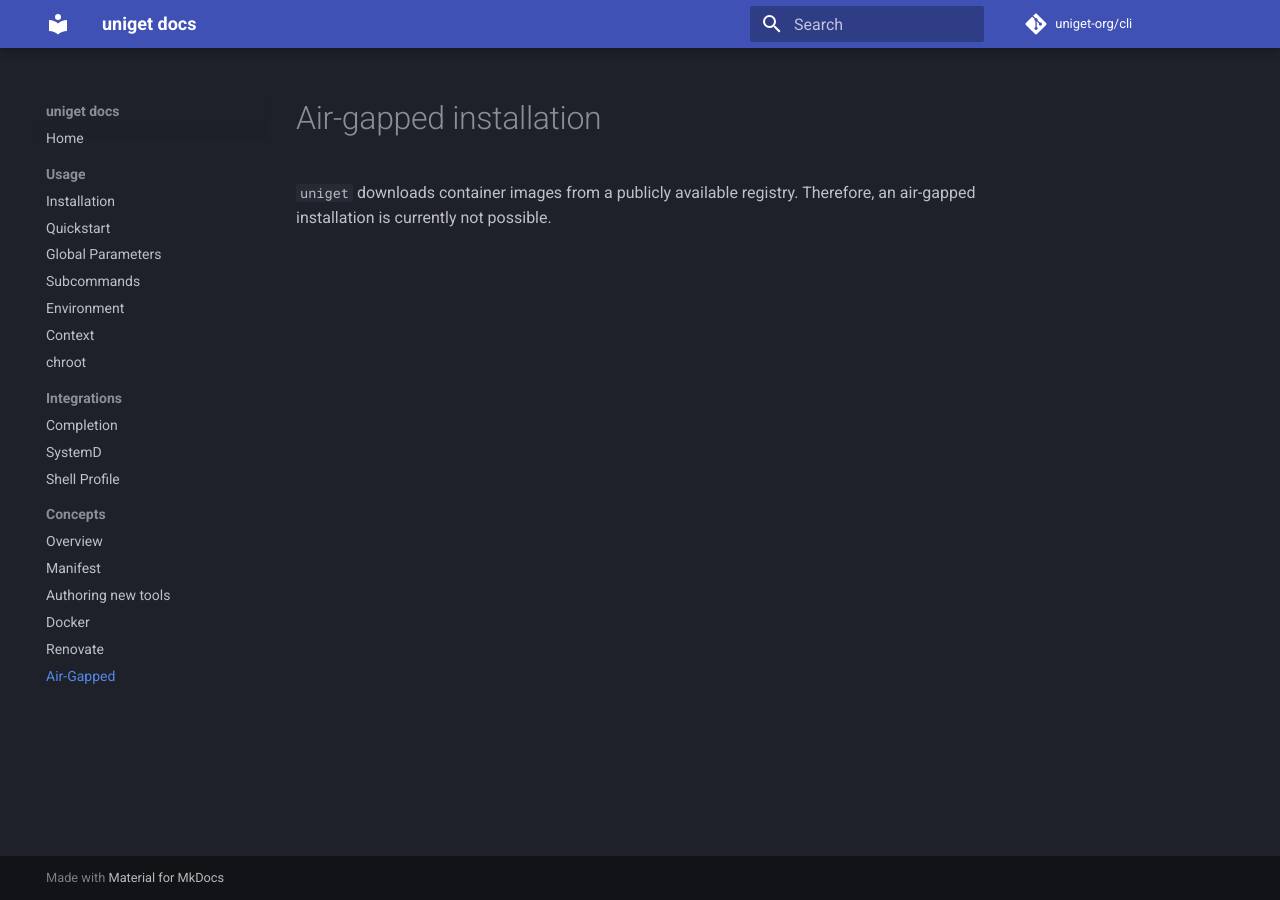
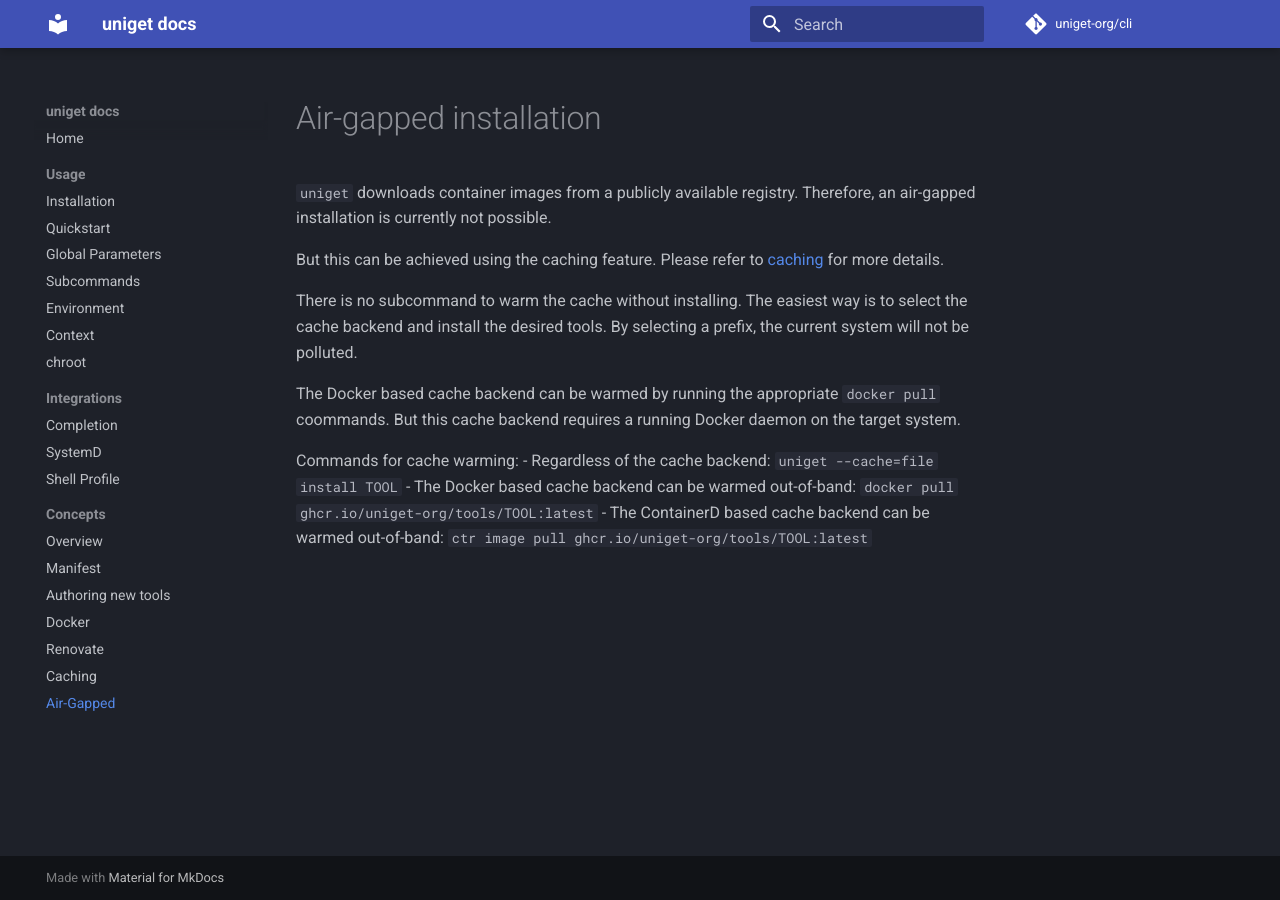
Before and after one commit to uniget-org/docs.uniget.dev, an MkDocs documentation site: the page built from docs/air-gapped.md, in a window 1280 px wide. Built offline with MkDocs 1.6.1 and Material for MkDocs 9.7.7, drawn with Linux system fonts in a browser that asks for light colours; comment, search, counter and statistics services are not loaded.

Commit message:
feat: Added docs about caching

```diff
--- a/docs/air-gapped.md
+++ b/docs/air-gapped.md
@@ -1,3 +1,14 @@
 # Air-gapped installation
 
 `uniget` downloads container images from a publicly available registry. Therefore, an air-gapped installation is currently not possible.
+
+But this can be achieved using the caching feature. Please refer to [caching](caching.md) for more details.
+
+There is no subcommand to warm the cache without installing. The easiest way is to select the cache backend and install the desired tools. By selecting a prefix, the current system will not be polluted.
+
+The Docker based cache backend can be warmed by running the appropriate `docker pull` coommands. But this cache backend requires a running Docker daemon on the target system.
+
+Commands for cache warming:
+- Regardless of the cache backend: `uniget --cache=file install TOOL`
+- The Docker based cache backend can be warmed out-of-band: `docker pull ghcr.io/uniget-org/tools/TOOL:latest`
+- The ContainerD based cache backend can be warmed out-of-band: `ctr image pull ghcr.io/uniget-org/tools/TOOL:latest`
--- a/mkdocs.yaml
+++ b/mkdocs.yaml
@@ -28,4 +28,5 @@ nav:
   - Authoring new tools: authoring.md
   - Docker: docker.md
   - Renovate: renovate.md
+  - Caching: caching.md
   - Air-Gapped: air-gapped.md
```
Also changed, not shown: docs/caching.md (added, +19 -0 lines).
